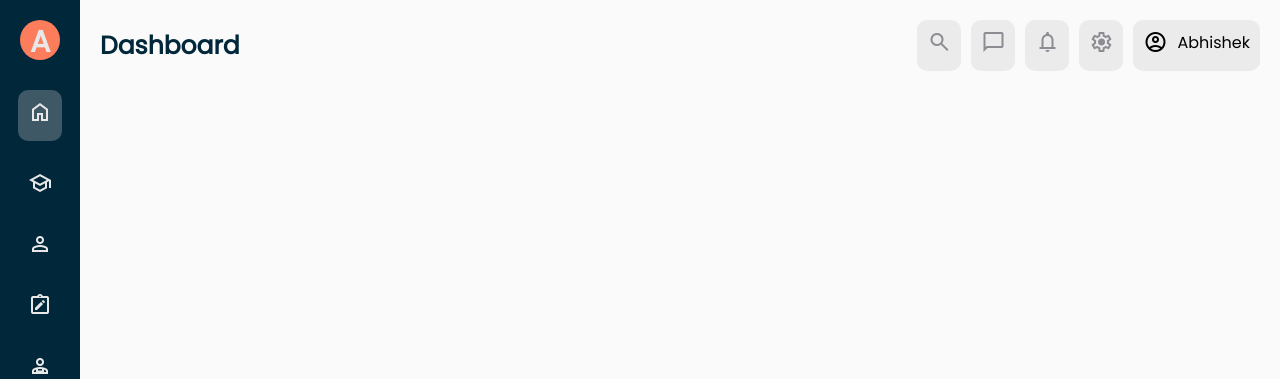
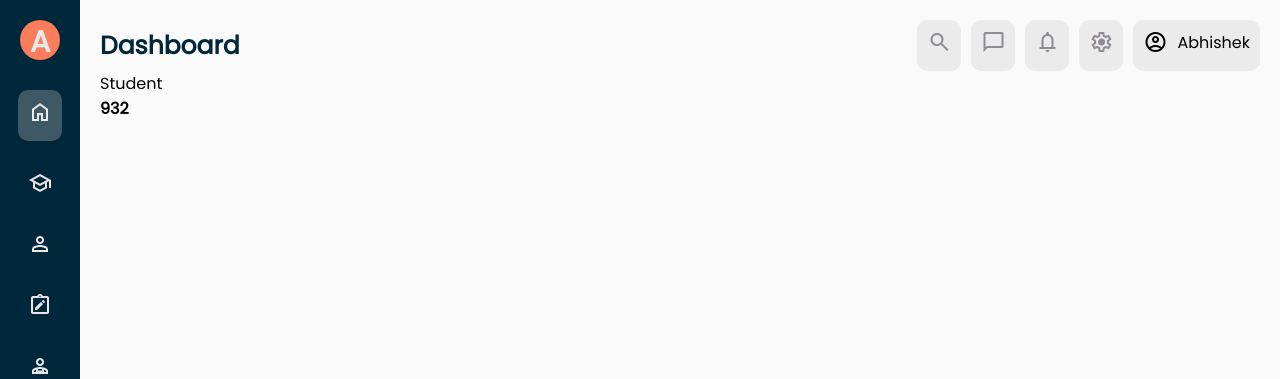
Before and after one commit to abhisunny2610/django, a Django app: page /dashboard/ in a window 1280 px wide. Shown: the top 379 px of the page. Run offline with Django 4.2, Linux system fonts and the light colour scheme.

Commit message:
Work on Frontend Templates

```diff
--- a/school_management/StaticsFiles/Styles/Admin_Dashboard.css
+++ b/school_management/StaticsFiles/Styles/Admin_Dashboard.css
@@ -6,10 +6,10 @@ body{
 .dashboard-container {
 
     margin-right: 20px;
+    margin-left: 100px;
 
     >.navbar {
         padding-top: 20px;
-        margin-left: 100px;
         display: flex;
         align-items: center;
         justify-content: space-between;
--- a/school_management/Templates/Admin_Dashboard.html
+++ b/school_management/Templates/Admin_Dashboard.html
@@ -16,37 +16,18 @@
     {% include "Admin_Navbar.html" %}
 
     <div class="dashboard-container">
-        <nav class="navbar">
-            <div class="title">
-                <h4>Dashboard</h4>
-            </div>
+        {% include "Admin_uNabvar.html" %}
+        <div class="total-counter">
+            <div class="card">
+                <div class="avatar">
 
-            <div class="menus">
-                <a href=""><span class="material-symbols-outlined">
-                        search
-                    </span></a>
-                <a href=""><span class="material-symbols-outlined">
-                        chat_bubble
-                    </span></a>
-                <a href=""><span class="material-symbols-outlined">
-                        notifications
-                    </span></a>
-                <a href=""><span class="material-symbols-outlined">
-                        settings
-                    </span></a>
-
-                <div class="profile">
-                    <div class="avatar">
-                        <span class="material-symbols-outlined">
-                            account_circle
-                        </span>
-                    </div>
-                    <div class="name">
-                        <p>Abhishek</p>
-                    </div>
+                </div>
+                <div class="category">
+                    <p>Student</p>
+                    <h4>932</h4>
                 </div>
             </div>
-        </nav>
+        </div>
     </div>
 </body>
 
--- /dev/null
+++ b/school_management/Templates/Admin_uNabvar.html
@@ -0,0 +1,31 @@
+<nav class="navbar">
+    <div class="title">
+        <h4>Dashboard</h4>
+    </div>
+
+    <div class="menus">
+        <a href=""><span class="material-symbols-outlined">
+                search
+            </span></a>
+        <a href=""><span class="material-symbols-outlined">
+                chat_bubble
+            </span></a>
+        <a href=""><span class="material-symbols-outlined">
+                notifications
+            </span></a>
+        <a href=""><span class="material-symbols-outlined">
+                settings
+            </span></a>
+
+        <div class="profile">
+            <div class="avatar">
+                <span class="material-symbols-outlined">
+                    account_circle
+                </span>
+            </div>
+            <div class="name">
+                <p>Abhishek</p>
+            </div>
+        </div>
+    </div>
+</nav>
```
Also changed, not shown: school_management/Templates/Admin_Teacher.html (added).
